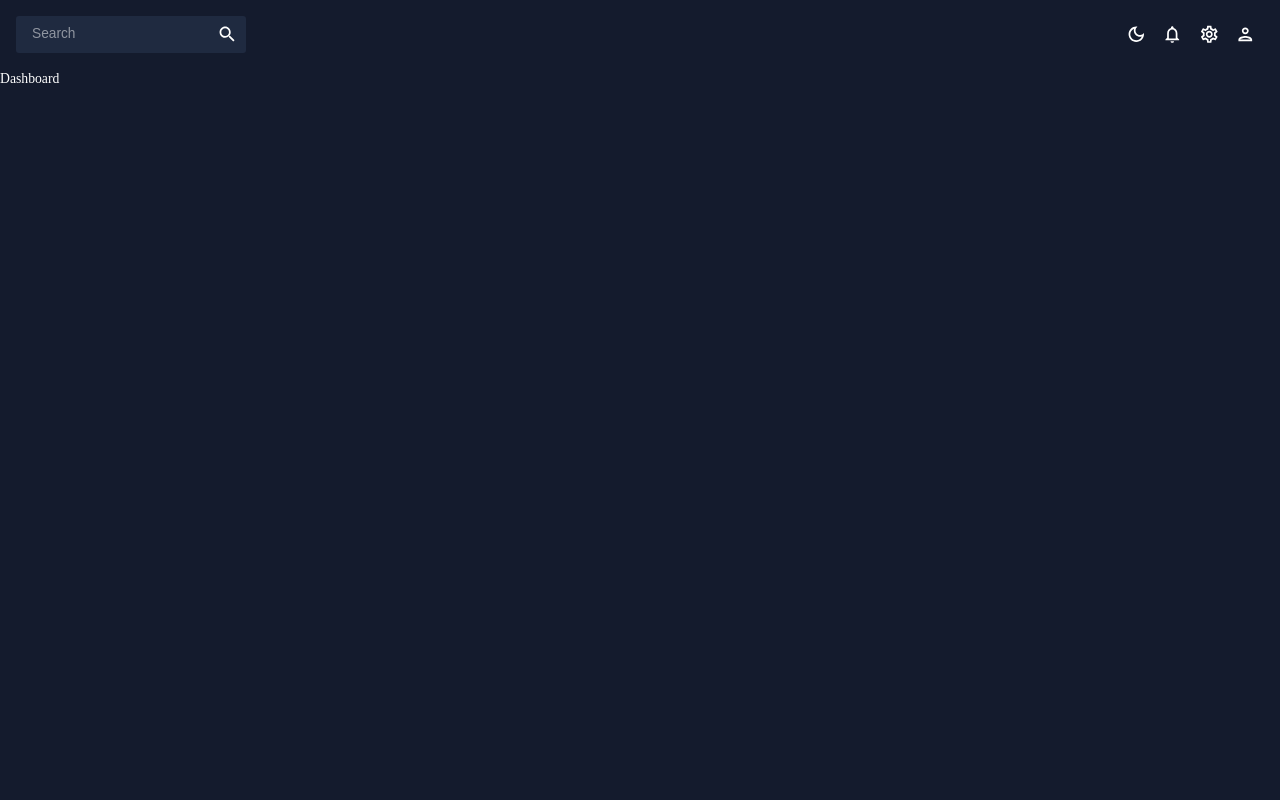
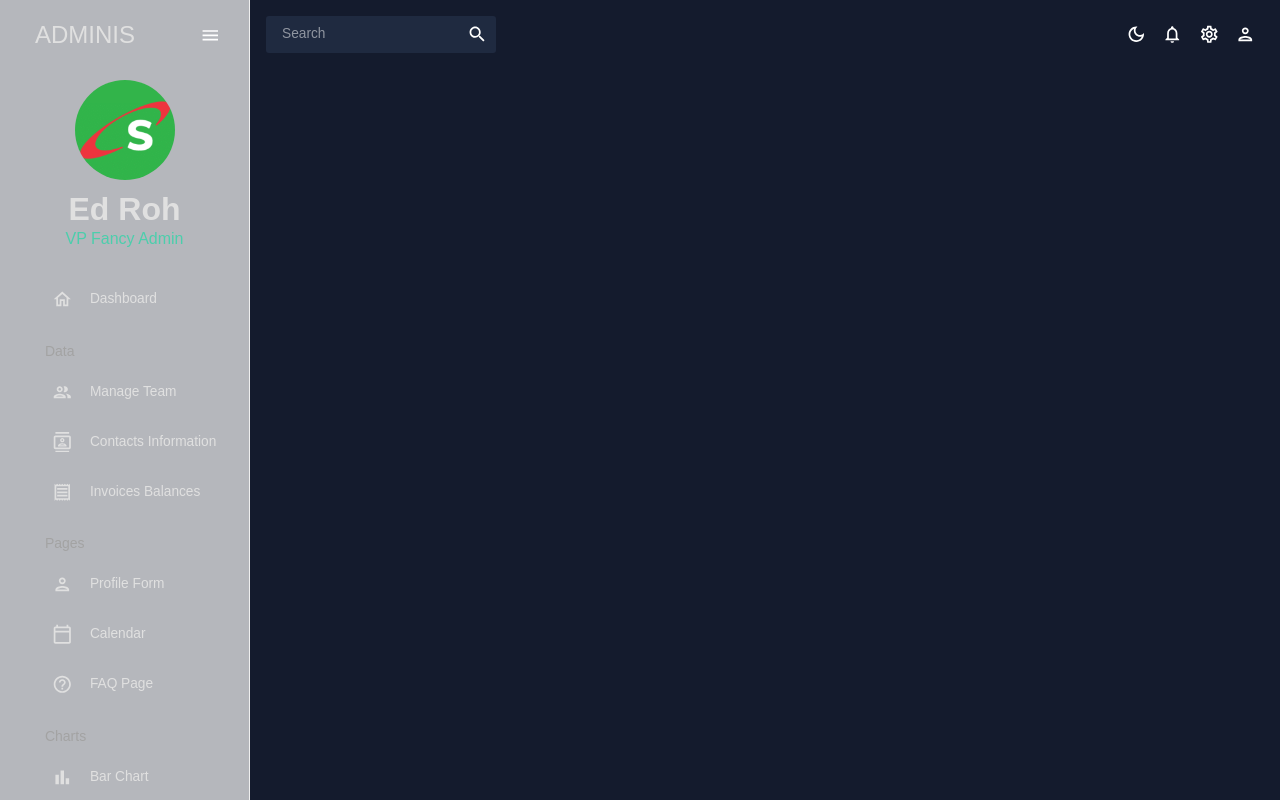
Before and after one commit to collinskrotich/react-admin, a React (Create React App) app: page / in a window 1280 px wide. Shown: the top 800 px of the page. Built offline with nearby package versions, Linux system fonts and the light colour scheme.

Commit message:
testing dark mode on a different machine

```diff
--- a/src/App.js
+++ b/src/App.js
@@ -2,9 +2,10 @@
 import { ColorModeContext, useMode } from './theme';
 import { CssBaseline, ThemeProvider  } from '@mui/material';
 import Topbar from './scenes/global/Topbar';
-import Sidebar from './scenes/global/Sidebar';
+import SideBar from './scenes/global/Sidebar';
 import Dashboard from './scenes/dashboard';
 import { Route, Routes } from 'react-router-dom';
+import { useState } from 'react';
 // import Team from './scenes/team';
 // import Invoices from './scenes/invoices';
 // import Contacts from './scenes/contacts';
@@ -18,15 +19,17 @@
 
 function App() {
   const [theme, colorMode] = useMode();
+  const [isSidebar, setIsSidebar] = useState(true);
 
   return (
     <ColorModeContext.Provider value={colorMode}>
       <ThemeProvider theme={theme}>
         <CssBaseline />
-        <div className="App">
-          <Sidebar />
+
+        <div className="app">
+        <SideBar isSidebar={isSidebar}/>
           <main className='content'>
-            <Topbar/>
+            <Topbar setIsSidebar={setIsSidebar}/>
             <Routes>
               <Route path='/' element={<Dashboard />} />
               {/* <Route path='/team' element={<Team />} />
--- a/src/scenes/dashboard/index.jsx
+++ b/src/scenes/dashboard/index.jsx
@@ -2,7 +2,9 @@
 
 const Dashboard = () => {
   return (
-    <div>Dashboard</div>
+    <div>
+
+    </div>
   )
 }
 
--- a/src/scenes/global/Sidebar.jsx
+++ b/src/scenes/global/Sidebar.jsx
@@ -1,9 +1,228 @@
-import React from 'react'
+import { useState } from "react";
+import { Sidebar, Menu, MenuItem } from "react-pro-sidebar";
+import { Box, IconButton, Typography, useTheme } from "@mui/material";
+import { Link } from "react-router-dom";
+//import "react-pro-sidebar/dist/css/styles.css";
+import { tokens } from "../../theme";
+import HomeOutlinedIcon from "@mui/icons-material/HomeOutlined";
+import PeopleOutlinedIcon from "@mui/icons-material/PeopleOutlined";
+import ContactsOutlinedIcon from "@mui/icons-material/ContactsOutlined";
+import ReceiptOutlinedIcon from "@mui/icons-material/ReceiptOutlined";
+import PersonOutlinedIcon from "@mui/icons-material/PersonOutlined";
+import CalendarTodayOutlinedIcon from "@mui/icons-material/CalendarTodayOutlined";
+import HelpOutlineOutlinedIcon from "@mui/icons-material/HelpOutlineOutlined";
+import BarChartOutlinedIcon from "@mui/icons-material/BarChartOutlined";
+import PieChartOutlineOutlinedIcon from "@mui/icons-material/PieChartOutlineOutlined";
+import TimelineOutlinedIcon from "@mui/icons-material/TimelineOutlined";
+import MenuOutlinedIcon from "@mui/icons-material/MenuOutlined";
+import MapOutlinedIcon from "@mui/icons-material/MapOutlined";
 
-const Sidebar = () => {
+const Item = ({ title, to, icon, selected, setSelected }) => {
+  const theme = useTheme();
+  const colors = tokens(theme.palette.mode);
   return (
-    <div></div>
-  )
-}
+    <MenuItem
+      active={selected === title}
+      style={{
+        color: colors.grey[100],
+      }}
+      onClick={() => setSelected(title)}
+      icon={icon}
+    >
+      <Typography>{title}</Typography>
+      <Link to={to} />
+    </MenuItem>
+  );
+};
 
-export default Sidebar
+const SideBar = () => {
+  const theme = useTheme();
+  const colors = tokens(theme.palette.mode);
+  const [isCollapsed, setIsCollapsed] = useState(false);
+  const [selected, setSelected] = useState("Dashboard");
+
+  return (
+    <Box
+      sx={{
+        "& .pro-sidebar-inner": {
+          background: `${colors.primary[400]} !important`,
+        },
+        "& .pro-icon-wrapper": {
+          backgroundColor: "transparent !important",
+        },
+        "& .pro-inner-item": {
+          padding: "5px 35px 5px 20px !important",
+        },
+        "& .pro-inner-item:hover": {
+          color: "#868dfb !important",
+        },
+        "& .pro-menu-item.active": {
+          color: "#6870fa !important",
+        },
+      }}
+    >
+      <Sidebar collapsed={isCollapsed}>
+        <Menu iconShape="square">
+          {/* LOGO AND MENU ICON */}
+          <MenuItem
+            onClick={() => setIsCollapsed(!isCollapsed)}
+            icon={isCollapsed ? <MenuOutlinedIcon /> : undefined}
+            style={{
+              margin: "10px 0 20px 0",
+              color: colors.grey[100],
+            }}
+          >
+            {!isCollapsed && (
+              <Box
+                display="flex"
+                justifyContent="space-between"
+                alignItems="center"
+                ml="15px"
+              >
+                <Typography variant="h3" color={colors.grey[100]}>
+                  ADMINIS
+                </Typography>
+                <IconButton onClick={() => setIsCollapsed(!isCollapsed)}>
+                  <MenuOutlinedIcon />
+                </IconButton>
+              </Box>
+            )}
+          </MenuItem>
+
+          {!isCollapsed && (
+            <Box mb="25px">
+              <Box display="flex" justifyContent="center" alignItems="center">
+                <img
+                  alt="profile-user"
+                  width="100px"
+                  height="100px"
+                  src={`../57x57.png`}
+                  style={{ cursor: "pointer", borderRadius: "50%" }}
+                />
+              </Box>
+              <Box textAlign="center">
+                <Typography
+                  variant="h2"
+                  color={colors.grey[100]}
+                  fontWeight="bold"
+                  sx={{ m: "10px 0 0 0" }}
+                >
+                  Ed Roh
+                </Typography>
+                <Typography variant="h5" color={colors.greenAccent[500]}>
+                  VP Fancy Admin
+                </Typography>
+              </Box>
+            </Box>
+          )}
+
+          <Box paddingLeft={isCollapsed ? undefined : "10%"}>
+            <Item
+              title="Dashboard"
+              to="/"
+              icon={<HomeOutlinedIcon />}
+              selected={selected}
+              setSelected={setSelected}
+            />
+
+            <Typography
+              variant="h6"
+              color={colors.grey[300]}
+              sx={{ m: "15px 0 5px 20px" }}
+            >
+              Data
+            </Typography>
+            <Item
+              title="Manage Team"
+              to="/team"
+              icon={<PeopleOutlinedIcon />}
+              selected={selected}
+              setSelected={setSelected}
+            />
+            <Item
+              title="Contacts Information"
+              to="/contacts"
+              icon={<ContactsOutlinedIcon />}
+              selected={selected}
+              setSelected={setSelected}
+            />
+            <Item
+              title="Invoices Balances"
+              to="/invoices"
+              icon={<ReceiptOutlinedIcon />}
+              selected={selected}
+              setSelected={setSelected}
+            />
+
+            <Typography
+              variant="h6"
+              color={colors.grey[300]}
+              sx={{ m: "15px 0 5px 20px" }}
+            >
+              Pages
+            </Typography>
+            <Item
+              title="Profile Form"
+              to="/form"
+              icon={<PersonOutlinedIcon />}
+              selected={selected}
+              setSelected={setSelected}
+            />
+            <Item
+              title="Calendar"
+              to="/calendar"
+              icon={<CalendarTodayOutlinedIcon />}
+              selected={selected}
+              setSelected={setSelected}
+            />
+            <Item
+              title="FAQ Page"
+              to="/faq"
+              icon={<HelpOutlineOutlinedIcon />}
+              selected={selected}
+              setSelected={setSelected}
+            />
+
+            <Typography
+              variant="h6"
+              color={colors.grey[300]}
+              sx={{ m: "15px 0 5px 20px" }}
+            >
+              Charts
+            </Typography>
+            <Item
+              title="Bar Chart"
+              to="/bar"
+              icon={<BarChartOutlinedIcon />}
+              selected={selected}
+              setSelected={setSelected}
+            />
+            <Item
+              title="Pie Chart"
+              to="/pie"
+              icon={<PieChartOutlineOutlinedIcon />}
+              selected={selected}
+              setSelected={setSelected}
+            />
+            <Item
+              title="Line Chart"
+              to="/line"
+              icon={<TimelineOutlinedIcon />}
+              selected={selected}
+              setSelected={setSelected}
+            />
+            <Item
+              title="Geography Chart"
+              to="/geography"
+              icon={<MapOutlinedIcon />}
+              selected={selected}
+              setSelected={setSelected}
+            />
+          </Box>
+        </Menu>
+      </Sidebar>
+    </Box>
+  );
+};
+
+export default SideBar;
--- a/src/theme.js
+++ b/src/theme.js
@@ -20,7 +20,7 @@
           100: "#d0d1d5",
           200: "#a1a4ab",
           300: "#727681",
-          400: "#1F2A40",
+          400: "#1F2A40", // #e2726e #1F2A40
           500: "#141b2d",
           600: "#101624",
           700: "#0c101b",
@@ -77,7 +77,7 @@
           100: "#040509",
           200: "#080b12",
           300: "#0c101b",
-          400: "#f2f0f0", // manually changed
+          400: "#f2f0f0", // manually changed #f2f0f0
           500: "#141b2d",
           600: "#1F2A40",
           700: "#727681",
@@ -130,7 +130,7 @@
         ? {
             // palette values for dark mode
             primary: {
-              main: colors.primary[500],
+              main: colors.primary[400],
             },
             secondary: {
               main: colors.greenAccent[500],
```
Also changed, not shown: public/57x57.png (added).
